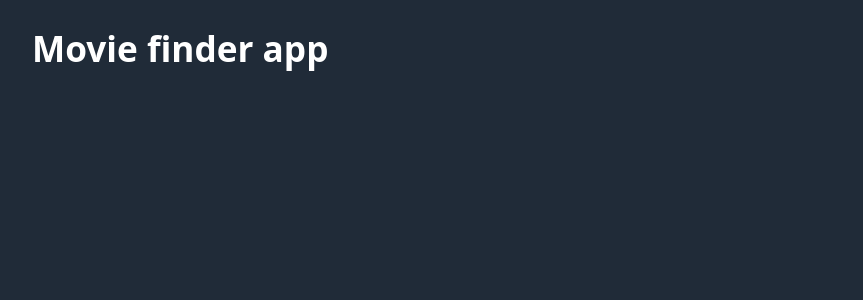
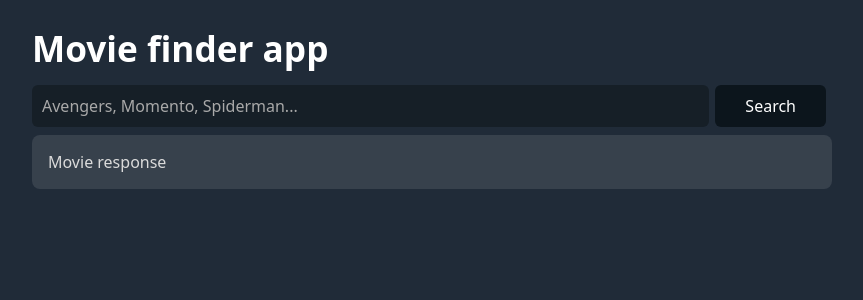
Before and after one commit to luisangelsalcedo/movie-finder-ts, a React (Vite) app: page / in a window 1280 px wide. Shown: the top 300 px of the page, without its empty margins (208-1071 px from the left). Built offline with nearby package versions, Linux system fonts and the light colour scheme.

Commit message:
Feat: Add basic layout in MovieFinder

```diff
--- a/package.json
+++ b/package.json
@@ -13,8 +13,7 @@
     "eslint-config-prettier": "^9.0.0",
     "prettier": "^3.0.3",
     "react": "^18.2.0",
-    "react-dom": "^18.2.0",
-    "sass": "^1.66.1"
+    "react-dom": "^18.2.0"
   },
   "devDependencies": {
     "@types/react": "^18.2.15",
@@ -30,6 +29,7 @@
     "eslint-plugin-react": "^7.33.2",
     "eslint-plugin-react-hooks": "^4.6.0",
     "eslint-plugin-react-refresh": "^0.4.3",
+    "sass": "^1.66.1",
     "typescript": "^5.2.2",
     "vite": "^4.4.5"
   }
--- /dev/null
+++ b/src/MovieFinder/MovieFinder.scss
@@ -0,0 +1,16 @@
+.movie-finder{
+    &__form{
+        margin-bottom: .1rem;
+        form{
+            display: flex;
+            input {
+                flex: 1;
+            }
+        }
+    }
+    &__response{
+        border-radius: .5rem;
+        padding: 1rem;
+        background-color: rgba($color: white, $alpha: 0.1);
+    }
+}
--- /dev/null
+++ b/src/MovieFinder/MovieFinder.tsx
@@ -0,0 +1,19 @@
+import './MovieFinder.scss';
+
+export function MovieFinder(): JSX.Element {
+  return (
+    <main className='movie-finder'>
+      <section className='movie-finder__form'>
+        <form>
+          <input
+            type='text'
+            name='movieTitle'
+            placeholder='Avengers, Momento, Spiderman...'
+          />
+          <button type='submit'>Search</button>
+        </form>
+      </section>
+      <section className='movie-finder__response'>Movie response</section>
+    </main>
+  );
+}
--- /dev/null
+++ b/src/MovieFinder/index.ts
@@ -0,0 +1,3 @@
+import { MovieFinder } from './MovieFinder';
+
+export { MovieFinder };
--- a/src/app/App.tsx
+++ b/src/app/App.tsx
@@ -1,7 +1,9 @@
+import { MovieFinder } from '../MovieFinder/MovieFinder';
 export function App(): JSX.Element {
   return (
     <>
       <h1>Movie finder app</h1>
+      <MovieFinder />
     </>
   );
 }
```
Also changed, not shown: 1 other file (tests, documents, lock files or other folders).
